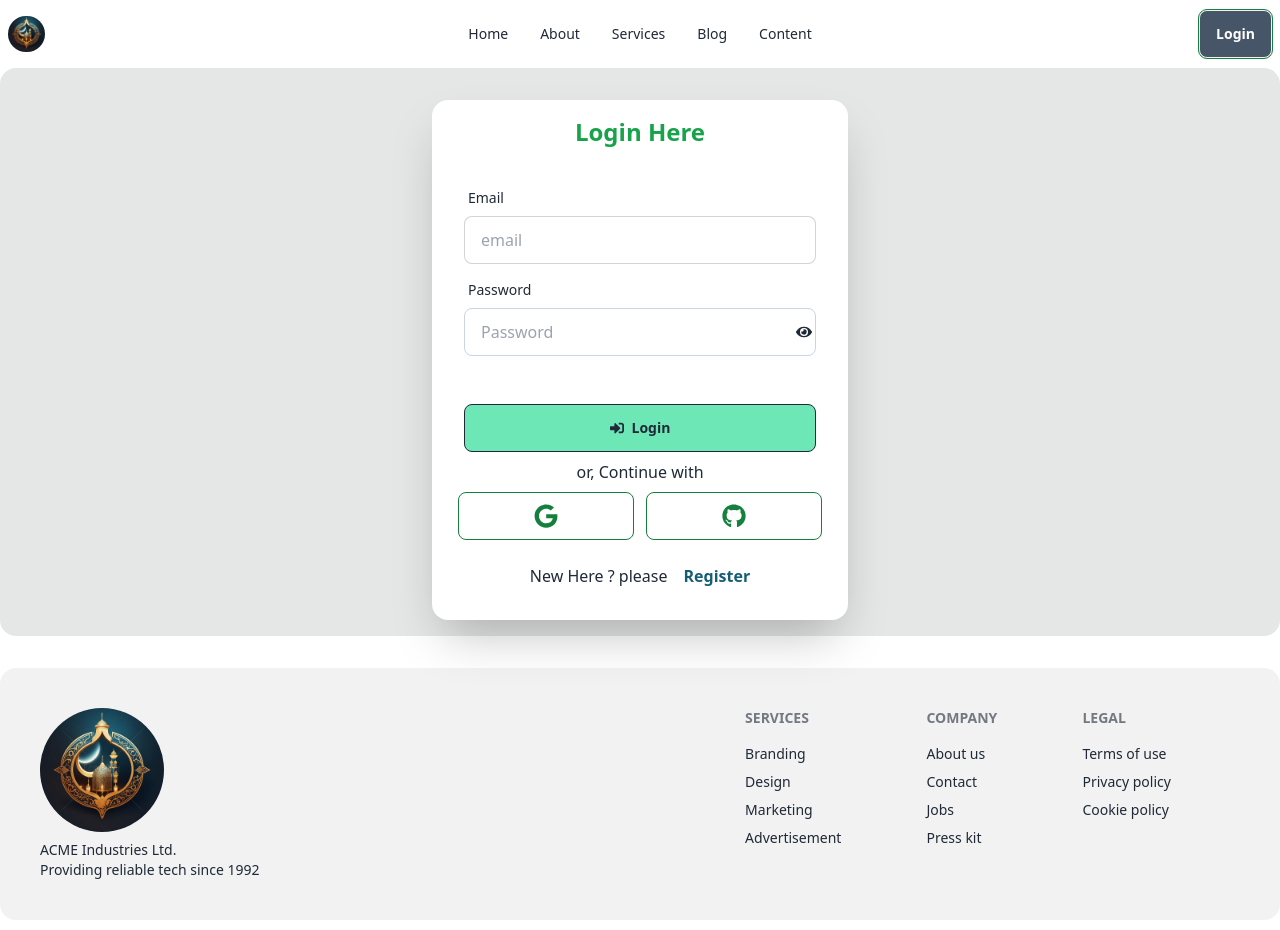
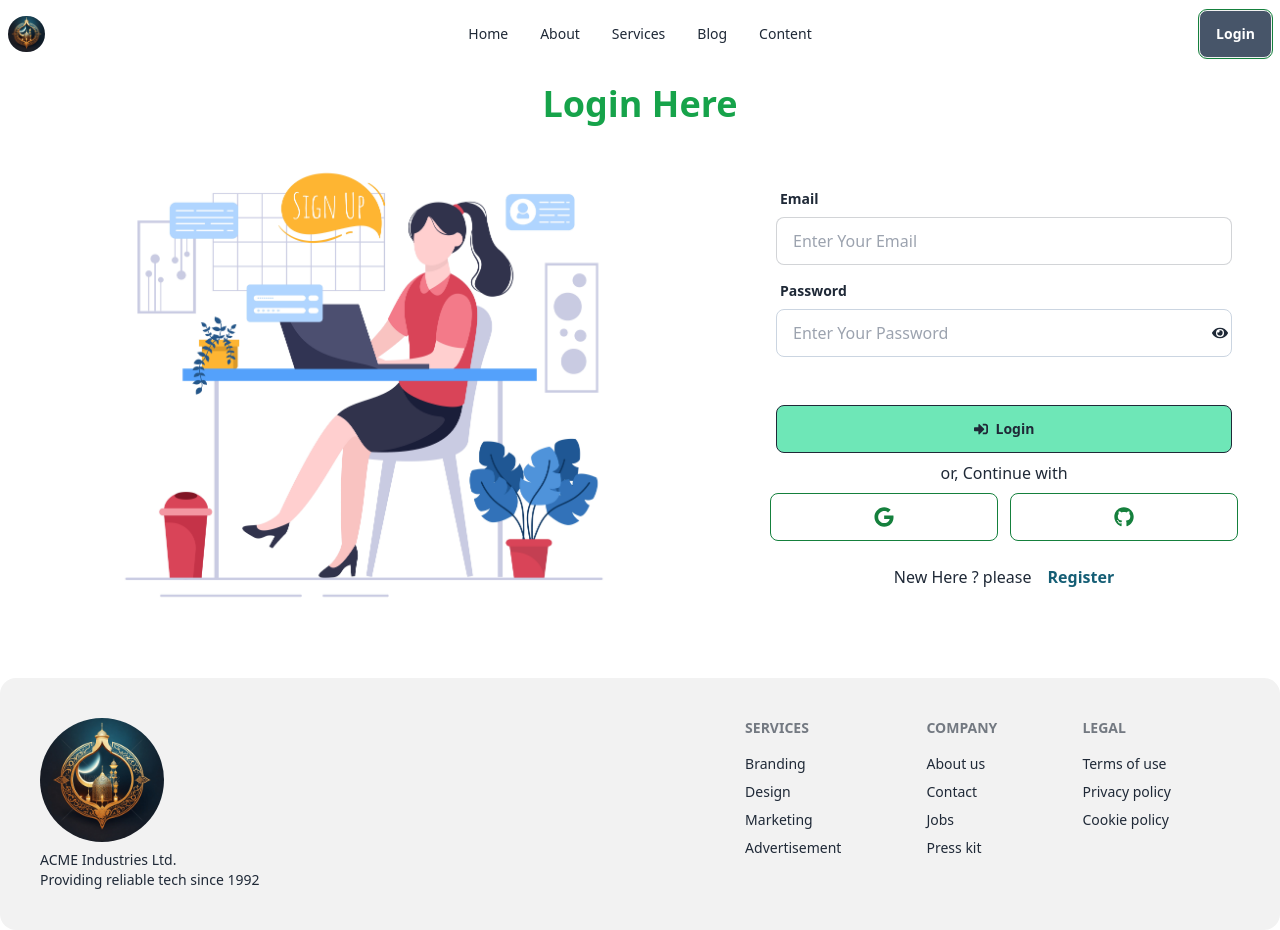
Before and after one commit to Jewel-190237/Assignment-Management-client, a React (Vite) app: page /login in a window 1280 px wide. Built offline with nearby package versions, Linux system fonts and the light colour scheme; no server answers.

Commit message:
signup updated

```diff
--- a/package.json
+++ b/package.json
@@ -10,6 +10,7 @@
     "preview": "vite preview"
   },
   "dependencies": {
+    "@heroicons/react": "^2.1.3",
     "firebase": "^10.11.1",
     "localforage": "^1.10.0",
     "match-sorter": "^6.3.4",
--- a/src/assets/Components/Pages/Shared-File/Navbar.jsx
+++ b/src/assets/Components/Pages/Shared-File/Navbar.jsx
@@ -15,7 +15,7 @@ const Navbar = () => {
         <li><a><Link to='/about'>About</Link> </a></li>
         <li><a><Link to='/service'>Services</Link> </a></li>
         <li><a><Link to='/blog'>Blog</Link> </a></li>
-        <li><a><Link to='/content'>Content</Link> </a></li>
+        <li><a><Link to='/contact'>Content</Link> </a></li>
 
     </>
 
--- a/src/assets/auth/Login.jsx
+++ b/src/assets/auth/Login.jsx
@@ -4,12 +4,12 @@ import { Link, useLocation, useNavigate } from "react-router-dom";
 import { FaEye, FaEyeSlash, FaGithub, FaGoogle } from 'react-icons/fa';
 import { TiUserAdd } from "react-icons/ti";
 import { FaSignInAlt } from "react-icons/fa";
-
-
 import Swal from 'sweetalert2';
 import 'sweetalert2/dist/sweetalert2.css';
+import photo from "../../assets/sign.jpg"
 import { authContext } from "../Components/provider/AuthProvider";
 // import UseTitle from "../layout/UseTitle";
+
 
 
 
@@ -96,27 +96,29 @@ const Login = () => {
 
     return (
         <div>
-            <div className=" bg-base-300 rounded-2xl mb-8">
-                <div className="hero-content flex-col ">
-                    <div className="text-center ">
+            <div className=" rounded-2xl mb-8">
+            <h1 className="text-4xl text-center font-bold text-green-600 mt-4">Login Here</h1>
+                <div className="hero-content flex gap-8">
+                    <div className="text-center flex-1 ">
+                        <img className="rounded-2xl w-full" src={photo} alt="" />
                     </div>
-                    <div className="md:w-1/3 w-full  shadow-2xl bg-base-100 rounded-2xl">
-                    <h1 className="text-2xl text-center font-bold text-green-600 mt-4">Login Here</h1>
+                    <div className="md:w-5/12 w-full rounded-2xl">
+
                         <form onSubmit={handleSignIn} className="card-body rounded-2xl">
                             <div className="form-control">
                                 <label className="label">
-                                    <span className="label-text">Email</span>
+                                    <span className="label-text font-bold">Email</span>
                                 </label>
-                                <input type="email" name="email" placeholder="email" className="input input-bordered" required />
+                                <input type="email" name="email" placeholder="Enter Your Email" className="input input-bordered" required />
                             </div>
                             <div className="form-control">
                                 <label className="label">
-                                    <span className="label-text">Password</span>
+                                    <span className="label-text font-bold">Password</span>
                                 </label>
                                 <div className="flex">
                                     <input
                                         type={showPassword ? "text" : "password"}
-                                        name="password" placeholder="Password" className="input w-full border-slate-300 pr-16" required />
+                                        name="password" placeholder="Enter Your Password" className="input w-full border-slate-300 pr-16" required />
                                     <span onClick={() => setShowPassword(!showPassword)} className="mt-4 -ml-5 ">
                                         {showPassword ? <FaEyeSlash></FaEyeSlash> : <FaEye></FaEye>}
                                     </span>
@@ -134,10 +136,10 @@ const Login = () => {
                                 <p className="text-center"> or,  Continue with</p>
                             </div>
                             <div className="flex gap-3 justify-center">
-                                <button onClick={handlesSignInWithGoogle} className="btn btn-outline w-1/2 text-2xl text-green-700">
+                                <button onClick={handlesSignInWithGoogle} className="btn btn-outline w-1/2 text-xl text-green-700">
                                     <FaGoogle></FaGoogle>
                                 </button>
-                                <button onClick={handlesSignInWithGitHub} className="btn btn-outline w-1/2 text-2xl text-green-700">
+                                <button onClick={handlesSignInWithGitHub} className="btn btn-outline w-1/2 text-xl text-green-700">
                                     <FaGithub></FaGithub>
                                 </button>
                             </div>
--- a/src/assets/auth/Register.jsx
+++ b/src/assets/auth/Register.jsx
@@ -3,10 +3,11 @@ import { FaEye, FaEyeSlash } from 'react-icons/fa';
 import { useState } from "react";
 import Swal from 'sweetalert2';
 import 'sweetalert2/dist/sweetalert2.css';
-import { FaSignInAlt } from "react-icons/fa";
 import { useContext } from "react";
 // import UseTitle from "../layout/UseTitle";
 import { authContext } from "../Components/provider/AuthProvider";
+import photo from "../../assets/sign.jpg"
+
 
 
 
@@ -27,9 +28,8 @@ const Register = () => {
         const name = form.get('name');
         const email = form.get('email');
         const password = form.get('password');
-        const photoUrl = form.get('photoUrl');
         setPasswordError('');
-        console.log(name, photoUrl, email, password);
+        console.log(name, email, password);
 
         const uppercase = /[A-Z]/.test(password);
         const lowercase = /[a-z]/.test(password);
@@ -64,24 +64,19 @@ const Register = () => {
 
     return (
         <div>
-            <div className=" min-h-screen bg-base-200 rounded-xl mb-8">
-                <div className="hero-content flex-col">
-                    <div className="text-center">
-                        <h1 className="text-3xl font-bold">Register Now</h1>
+            <div className=" min-h-screen rounded-xl mb-8">
+                <h1 className="text-4xl text-center font-bold text-green-600 mt-4">Register Now</h1>
+                <div className="hero-content flex">
+                    <div className="text-center flex-1 ">
+                        <img className="rounded-2xl w-full" src={photo} alt="" />
                     </div>
-                    <div className="md:w-1/3 w-full shadow-2xl bg-base-100 rounded-2xl" >
+                    <div className="md:w-5/12 w-full rounded-2xl" >
                         <form onSubmit={handleRegister} className="card-body rounded-2xl">
                             <div className="form-control">
                                 <label className="label">
                                     <span className="label-text">Name</span>
                                 </label>
                                 <input type="text" name="name" placeholder="Name" className="input input-bordered" required />
-                            </div>
-                            <div className="form-control">
-                                <label className="label">
-                                    <span className="label-text">Photo URL</span>
-                                </label>
-                                <input type="url" name="photoUrl" placeholder="Photo URL" className="input input-bordered" required />
                             </div>
                             <div className="form-control">
                                 <label className="label">
@@ -102,21 +97,18 @@ const Register = () => {
                                     </span>
                                 </div>
                                 {passwordError && <p className="text-xs text-red-500">{passwordError}</p>}
-                                <label className="label">
-                                    <a href="#" className="label-text-alt link link-hover">Forgot password?</a>
-                                </label>
+
                             </div>
                             <div className="form-control mt-6">
                                 <button type="submit" className="btn bg-green-700 text-white">Register</button>
                             </div>
                             <div>
-                                <p>Already have an account?  Please</p>
-                                <Link to='/login'>
-                                    <button className="btn btn-outline w-full mt-4 text-green-700">
-                                        <FaSignInAlt></FaSignInAlt>
+                                <p className="text-center">Already have an account?  Please
+                                    <Link className="font-bold font-xl ml-8" to='/login'>
                                         Login
-                                    </button>
-                                </Link>
+                                    </Link>
+                                </p>
+
                             </div>
                         </form>
                     </div>
--- a/src/main.jsx
+++ b/src/main.jsx
@@ -26,6 +26,7 @@ const router = createBrowserRouter([
         path: '/register',
         element: <Register></Register>
       },
+
       {
         path: '/',
         element: <Home></Home>
```
Also changed, not shown: src/assets/sign.jpg (added), 1 other file (tests, documents, lock files or other folders).
